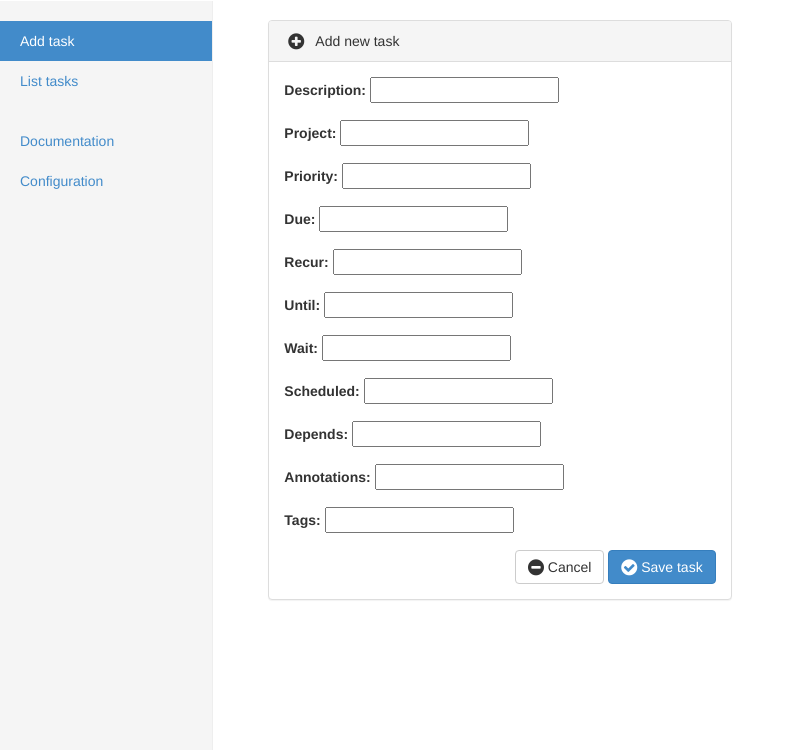
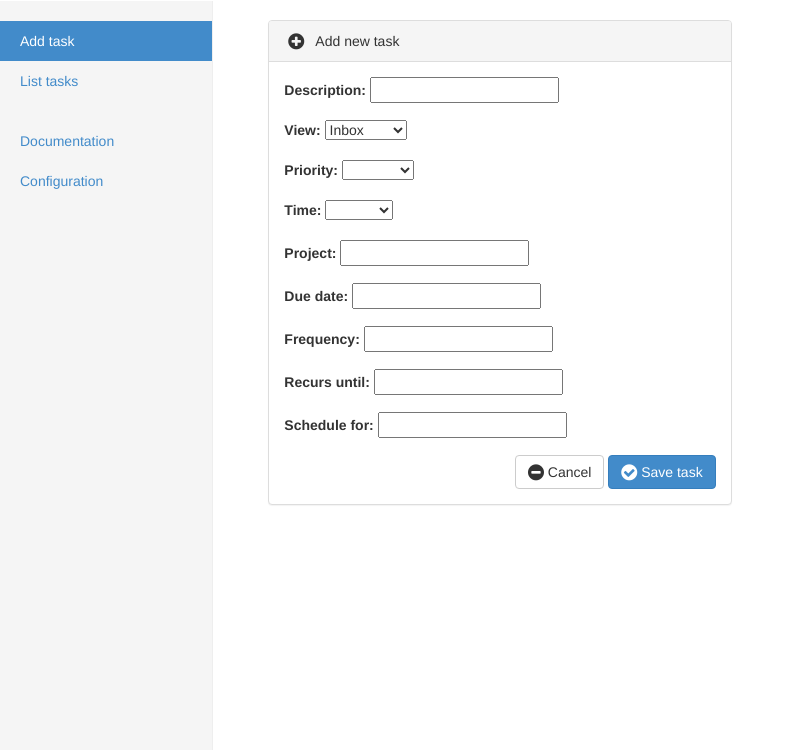
Before and after one commit to countermeasure/taask, a Django app: page /add-task/ in a window 1280 px wide. Shown: the part 50-800 px from the top of the page, without its empty margins (0-795 px from the left). Run offline with Django 3.2, Linux system fonts and the light colour scheme; some libraries are stand-ins or nearby versions.

Commit message:
Basic CRUD and task list working smoothly

```diff
--- a/tasks/forms.py
+++ b/tasks/forms.py
@@ -1,16 +1,136 @@
 from django import forms
 
 
-class TaskForm(forms.Form):
+class AddTaskForm(forms.Form):
 
+    # 'description' is a string which describes the task
     description = forms.CharField(max_length=200)
+
+    # 'tags' is a list of strings, where each string is a single word containing
+    # no spaces. For example:
+    # ["home","garden"]
+    # We'll collect several tags then merge them to create the tags list
+
+    # Tag which defines the view
+    VIEW_CHOICES = (
+        ('inbox', 'Inbox'),
+        ('today', 'Today'),
+        ('next', 'Next'),
+        ('someday', 'Someday'),
+        )
+    tag_view = forms.ChoiceField(choices=VIEW_CHOICES,
+                                 label='View')
+
+    # 'priority' is a string which contains 'H', 'M' or 'L'
+    # Either 'priority' or 'tag_importance' will be used longer term. 'priority'
+    # should be preferred as it is the built-in option.
+    PRIORITY_CHOICES = (
+        (None, ''),
+        ('H', 'High'),
+        ('M', 'Medium'),
+        ('L', 'Low'),
+        )
+    priority = forms.ChoiceField(choices=PRIORITY_CHOICES, required=False)
+
+    # Tag which defines the estimated time for a task
+    TIME_CHOICES = (
+        (None, ''),
+        ('5', '5mins'),
+        ('15', '15mins'),
+        ('30', '30mins'),
+        ('60', '1hr'),
+        ('120', '2hrs'),
+        ('300', '5hrs'),
+        )
+    tag_time = forms.ChoiceField(choices=TIME_CHOICES, label='Time',
+                                 required=False)
+
+    # 'project' is a string which gives the name of the project.
     project = forms.CharField(max_length=200, required=False)
-    priority = forms.CharField(max_length=200, required=False)
-    due = forms.CharField(max_length=200, required=False)
-    recur = forms.CharField(max_length=200, required=False)
-    until = forms.CharField(max_length=200, required=False)
-    wait = forms.CharField(max_length=200, required=False)
-    scheduled = forms.CharField(max_length=200, required=False)
-    depends = forms.CharField(max_length=200, required=False)
-    annotations = forms.CharField(max_length=200, required=False)
-    tags = forms.CharField(max_length=200, required=False)
+
+    # 'due' is a date on which the task should be finished
+    due = forms.DateTimeField(required=False, label='Due date')
+
+    # 'recur' is a string which represents the interval between recurring tasks,
+    # such as '3wks'
+    recur = forms.CharField(max_length=200, required=False, label='Frequency')
+
+    # 'until' is a date on which a recurring task will cease to recur
+    until = forms.DateTimeField(required=False, label='Recurs until')
+
+    # 'wait' is a date on which a task with status 'waiting' will have it's
+    # status changed to 'pending'
+    wait = forms.DateTimeField(required=False, label='Schedule for')
+
+
+class EditTaskForm(forms.Form):
+
+    # 'description' is a string which describes the task
+    description = forms.CharField(max_length=200)
+
+    # 'tags' is a list of strings, where each string is a single word containing
+    # no spaces. For example:
+    # ["home","garden"]
+    # We'll collect several tags then merge them to create the tags list
+
+    # Tag which defines the view
+    VIEW_CHOICES = (
+        ('inbox', 'Inbox'),
+        ('today', 'Today'),
+        ('next', 'Next'),
+        ('someday', 'Someday'),
+        ('rubbish', 'Rubbish'),
+        )
+    tag_view = forms.ChoiceField(choices=VIEW_CHOICES,
+                                 label='View')
+
+    # 'priority' is a string which contains 'H', 'M' or 'L'
+    PRIORITY_CHOICES = (
+    #    (None, ''),
+        ('H', 'High'),
+        ('M', 'Medium'),
+        ('L', 'Low'),
+        )
+    priority = forms.ChoiceField(choices=PRIORITY_CHOICES)
+
+    # Tag which defines the order of tasks in the tables
+    ORDER_CHOICES = (
+        (None, ''),
+        ('first', '1st'),
+        ('second', '2nd'),
+        ('third', '3rd'),
+        ('fourth', '4th'),
+        ('fifth', '5th'),
+        )
+    tag_order = forms.ChoiceField(choices=ORDER_CHOICES,
+                                  label='Order', required=False)
+
+    # Tag which defines the estimated time for a task
+    TIME_CHOICES = (
+        (None, ''),
+        ('5', '5mins'),
+        ('15', '15mins'),
+        ('30', '30mins'),
+        ('60', '1hr'),
+        ('120', '2hrs'),
+        ('300', '5hrs'),
+        )
+    tag_time = forms.ChoiceField(choices=TIME_CHOICES, label='Time',
+                                 required=False)
+
+    # 'project' is a string which gives the name of the project.
+    project = forms.CharField(max_length=200, required=False)
+
+    # 'due' is a date on which the task should be finished
+    due = forms.DateTimeField(required=False, label='Due date')
+
+    # 'recur' is a string which represents the interval between recurring tasks,
+    # such as '3wks'
+    recur = forms.CharField(max_length=200, required=False, label='Frequency')
+
+    # 'until' is a date on which a recurring task will cease to recur
+    until = forms.DateTimeField(required=False, label='Recurs until')
+
+    # 'wait' is a date on which a task with status 'waiting' will have it's
+    # status changed to 'pending'
+    wait = forms.DateTimeField(required=False, label='Schedule for')
--- a/tasks/views.py
+++ b/tasks/views.py
@@ -2,38 +2,45 @@ from django.shortcuts import render
 from django.http import HttpResponseRedirect
 from django.core.urlresolvers import reverse
 
-from tasks.forms import TaskForm
-
+from tasks.forms import AddTaskForm, EditTaskForm
 from taskw import TaskWarrior
 
 
 w = TaskWarrior(marshal=True)
-# w = TaskWarrior(config_filename="~/some_project/.taskrc")
+# w = TaskWarrior(config_filename="/path/to/.taskrc")
 
 
 def add_task(request):
     """Add a task."""
+
     if request.method == "POST":
-        form = TaskForm(request.POST, label_suffix='')
+        form = AddTaskForm(request.POST, label_suffix='')
         if form.is_valid():
+            # Assign each cleaned data item to its own variable
             description = form.cleaned_data['description']
+            tag_view = form.cleaned_data['tag_view']
+            priority = form.cleaned_data['priority']
+            tag_time = form.cleaned_data['tag_time']
             project = form.cleaned_data['project']
-            priority = form.cleaned_data['priority']
             due = form.cleaned_data['due']
             recur = form.cleaned_data['recur']
             until = form.cleaned_data['until']
             wait = form.cleaned_data['wait']
-            scheduled = form.cleaned_data['scheduled']
-            depends = form.cleaned_data['depends']
-            annotations = form.cleaned_data['annotations']
-            tags = form.cleaned_data['tags']
-            w.task_add(description, project=project, priority=priority,
-                       due=due, recur=recur, until=until, wait=wait,
-                       scheduled=scheduled, depends=depends,
-                       annotations=annotations, tags=tags)
+            # Construct 'tags' in the format which taskw expects
+            # tags[1] is an empty string as it's a placeholder for tag_order
+            tags = [tag_view, '', tag_time]
+            # Create the new task
+            w.task_add(description,
+                       priority=priority,
+                       project=project,
+                       due=due,
+                       recur=recur,
+                       until=until,
+                       wait=wait,
+                       tags=tags)
             return HttpResponseRedirect(reverse('list-tasks'))
     else:
-        form = TaskForm()
+        form = AddTaskForm()
 
     return render(request, 'add_task.html', {
                            'form': form,
@@ -42,6 +49,7 @@ def add_task(request):
 
 def list_tasks(request):
     """Lists all pending tasks."""
+
     tasks = w.load_tasks()
     task_list = tasks['pending']
     return render(request, 'list_tasks.html', {
@@ -52,30 +60,53 @@ def list_tasks(request):
 def edit_task(request, task_id):
     """Opens a task for viewing or editing."""
 
-    task = w.get_task(id=task_id)
+    id, task = w.get_task(id=task_id)
 
     if request.method == "POST":
-        form = TaskForm(request.POST, label_suffix='')
+        form = EditTaskForm(request.POST, label_suffix='')
         if form.is_valid():
-            # Add the necessary UDAs into attributes later
-            attributes = ['description', 'project', 'priority', 'due', 'recur',
-                          'until', 'wait', 'scheduled', 'depends',
-                          'annotations', 'tags']
-            for attribute in attributes:
-                a = form.cleaned_data[attribute]
-                # if a and (task[1][attribute] != a):
-                task[1][attribute] = a
-            # The task_update function only accepts a task object's dictionary,
-            # which is the second object in the task's tuple.
-            w.task_update(task[1])
+            # Write non-tag attributes to the task
+            non_tag_fields = ['description',
+                              'priority',
+                              'project',
+                              'due',
+                              'recur',
+                              'until',
+                              'wait']
+            for attribute in non_tag_fields:
+                value = form.cleaned_data[attribute]
+                task[attribute] = value
+            # Create the tag attribute in the format which taskw expects and
+            # write it to the task
+            tag_fields = ['tag_view',
+                          'tag_order',
+                          'tag_time']
+            tags = []
+            for attribute in tag_fields:
+                value = form.cleaned_data[attribute]
+                tags.append(value)
+            task['tags'] = tags
+            # Update the task
+            w.task_update(task)
             return HttpResponseRedirect(reverse('list-tasks'))
     else:
-        form = TaskForm(task[1])
+        # Add each individual tag item to the task object so that they are
+        # displayed in the form
+        tags = task['tags']
+        task['tag_view'] = tags[0]
+        task['tag_order'] = tags[1]
+        task['tag_time'] = tags[2]
+        # Instantiate the form with the task dictionary containing the seperate
+        # tags
+        form = EditTaskForm(task)
 
     return render(request, 'edit_task.html', {
                            'task_id': task_id,
                            'form': form,
                            })
+
+# Add a view which annotates and denotates tasks, as this can't be done by the
+# task_update() method
 
 
 def delete_task(request, task_id):
```
Also changed, not shown: tasks/templates/list_tasks.html (+12 -0 lines).
